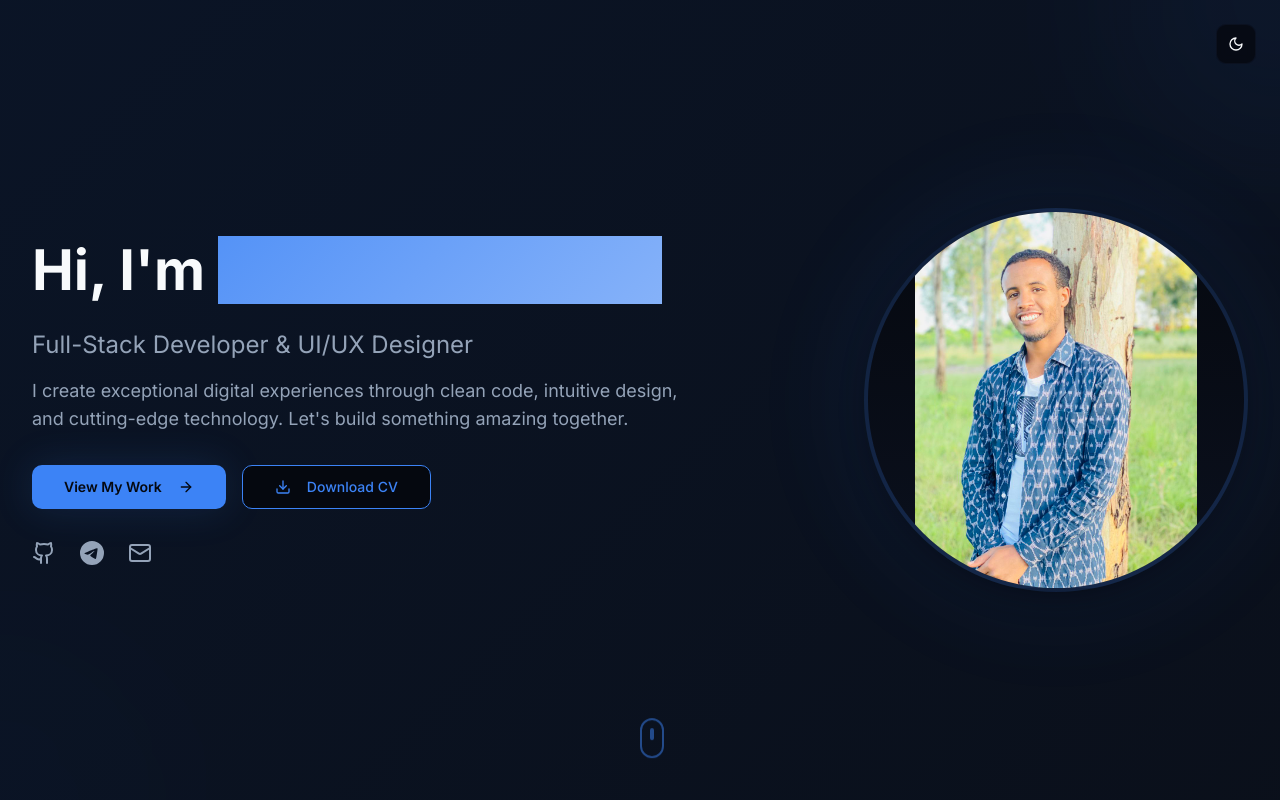
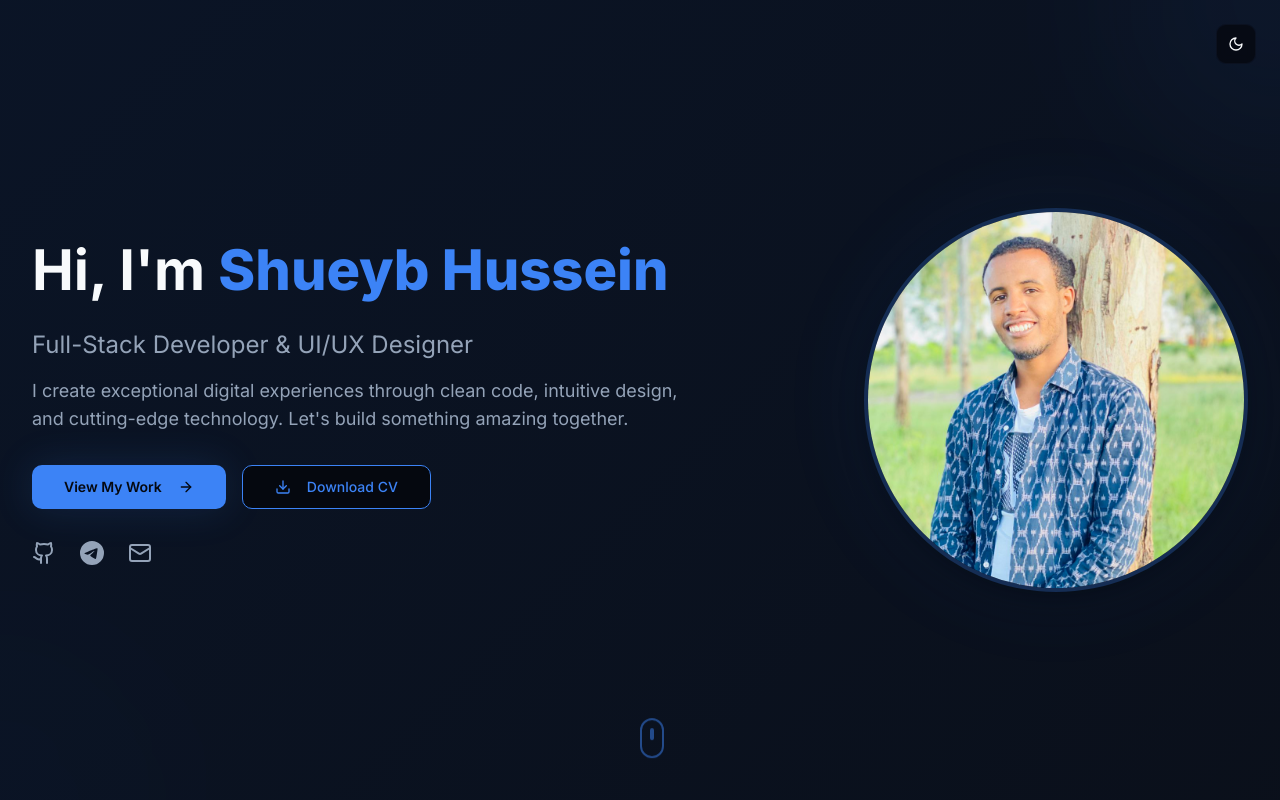
Before and after one commit to Alh123sh/chrono-vizor-port, a React (Vite) app: page / in a window 1280 px wide. Shown: the top 800 px of the page. Built offline with nearby package versions, Linux system fonts and the light colour scheme; the HTML template or start-up script is replaced by a standard one.

Commit message:
Fix profile display issues

```diff
--- a/src/components/Hero.tsx
+++ b/src/components/Hero.tsx
@@ -56,7 +56,7 @@ const Hero = () => {
             >
               <h1 className="text-hero font-bold mb-6 leading-tight">
                 Hi, I'm{" "}
-                <span className="bg-text-gradient bg-clip-text text-transparent">
+                <span className="text-primary font-extrabold">
                   Shueyb Hussein
                 </span>
               </h1>
@@ -144,11 +144,11 @@ const Hero = () => {
             animate={{ opacity: 1, x: 0 }}
             transition={{ duration: 0.8, delay: 0.3 }}
           >
-            <div className="relative">
+            <div className="relative w-80 h-80 lg:w-96 lg:h-96">
               <motion.div
-                className="absolute inset-0 bg-primary/20 rounded-full blur-2xl scale-110"
+                className="absolute inset-0 bg-primary/20 rounded-full blur-2xl"
                 animate={{
-                  scale: [1.1, 1.2, 1.1],
+                  scale: [1, 1.1, 1],
                   opacity: [0.2, 0.3, 0.2]
                 }}
                 transition={{
@@ -160,10 +160,10 @@ const Hero = () => {
               <motion.img
                 src={developerPortrait}
                 alt="Shueyb Hussein - Full-Stack Developer"
-                className="relative w-80 h-80 lg:w-96 lg:h-96 rounded-full object-contain object-top shadow-elegant border-4 border-primary/20 bg-gradient-to-b from-background to-muted"
+                className="relative w-full h-full rounded-full object-cover object-[center_20%] shadow-elegant border-4 border-primary/30 bg-background"
                 whileHover={{
                   scale: 1.05,
-                  borderColor: "rgb(66 153 225 / 0.4)"
+                  borderColor: "hsl(var(--primary) / 0.5)"
                 }}
                 transition={{ duration: 0.3 }}
               />
```
